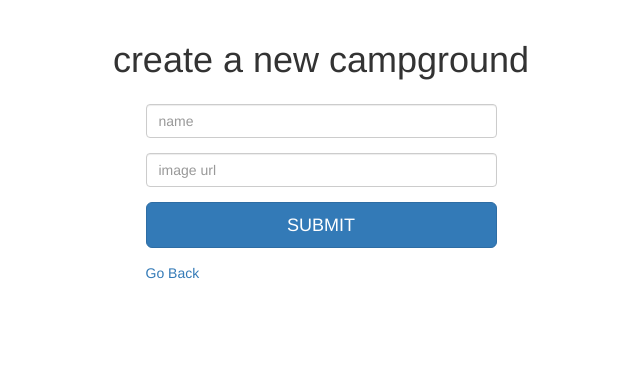
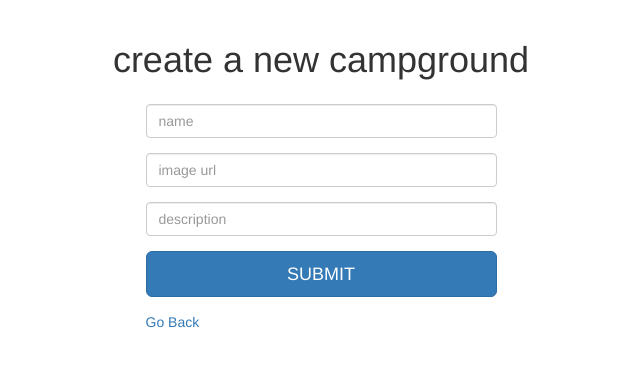
Before and after one commit to sanjeetboora/YelpCamp, a Node server app: page /campgrounds/new in a window 1280 px wide. Shown: the part 52-419 px from the top of the page, without its empty margins (319-959 px from the left). Run offline with Node 20, Linux system fonts and the light colour scheme; some libraries are stand-ins or nearby versions.

Commit message:
description field and show page odf campground  added

```diff
--- a/app.js
+++ b/app.js
@@ -9,15 +9,17 @@
 
 // SCHEMA SETUP FOR CAMPGROUND
  var campgroundSchema = new mongoose.Schema({
- 	name:String,
- 	image:String
+ 	name: String,
+ 	image: String,
+ 	description: String
  });
 
  var Campground = mongoose.model("Campground", campgroundSchema);
 
  // Campground.create({
  // 	name : "Tsomoriri Camp",
- // 	image : "https://cdn.kettik.com/covers/176/images/b2fc10318b61fa9170da520b5765fc66medium.jpg"
+ // 	image : "https://cdn.kettik.com/covers/176/images/b2fc10318b61fa9170da520b5765fc66medium.jpg",
+ // 	description : "From the land of the lamas, Thiksey Monastery welcomes the adventurous traveller to our unique destination, the Chamba Camp, Thiksey. The Ultimate Travelling Camp introduces glamping in India "
  // }, function(err,campground) {
  // 	if(err){
  // 		console.log(err);
@@ -32,7 +34,7 @@
  	res.render("landing");
  });
 
-// ALL CAMPGROUNDS PAGE
+// INDEX ROUTE -> TO SHOW ALL CAMPGROUNDS
  app.get('/campgrounds',function (req,res) {
  	// GET ALL CAMPGROUNDS FROM DB
  	Campground.find({},function(err,allCampgrounds) {
@@ -40,16 +42,18 @@
  			console.log(err);
  		}
  		else{
- 			res.render("campgrounds",{camps:allCampgrounds});
+ 			res.render("index",{camps:allCampgrounds});
  		}
  	});
  });
 
+// CREATE ROUTE -> TO CREATE A NEW CAMPGROUND TO DB
  app.post('/campgrounds',function (req,res) {
  	// GET DATA FROM NFORM AND CREATE NEW CAMPGROUND
  	var name = req.body.name;
  	var image = req.body.image;
- 	var newcamp = {name:name , image:image};
+ 	var desc = req.body.description;
+ 	var newcamp = {name:name , image:image, description:desc};
  	// CREATE NEW CAMPGROUND AND SAVE TO DB
  	Campground.create(newcamp,function (err, newlyCreated) {
  		if(err){
@@ -63,10 +67,25 @@
 
  });
 
+// NEW ROUTE -> TO SHOW FORM TO CREATE A NEW CAMPGROUND
  app.get('/campgrounds/new',function (req,res) {
- 	res.render("new.ejs");
+ 	res.render("new");
  });
 
+// SHOW ROUTE -> TO SHOW DETAILS OF A CAMPGROUND
+ app.get('/campgrounds/:id',function (req,res) {
+ 	// FIND CAMPGROUND WITH PROVIDED ID
+ 	Campground.findById(req.params.id,function (err,foundCampground) {
+ 		if(err){
+ 			console.log(err);
+ 		}
+ 		else{
+ 			// RENDER SHOW TEMPLATE OF THAT CAMPGROUND
+ 			res.render("show", {campground : foundCampground});
+ 		}
+ 	});
+
+ });
 
 
  app.listen(3000,function() {
--- a/views/campgrounds.ejs
+++ b/views/index.ejs
@@ -18,6 +18,9 @@
 				<div class="caption">
 					<h4><%= camp.name %></h4>
 				</div>
+				<p>
+					<a href="/campgrounds/<%= camp._id %>" class="btn btn-primary">More Info</a>
+				</p>
 			</div>
 		</div>
 
--- a/views/new.ejs
+++ b/views/new.ejs
@@ -8,6 +8,7 @@
 				<div class="form-group"><input class="form-control" type="text" placeholder="name" name="name"></div>
 				<div class="form-group"><input class="form-control" type="text" placeholder="image url" name="image">
 				</div>
+				<div class="form-group"><input class="form-control" type="text" placeholder="description" name="description"></div>
 				<div class="form-group"><button class="btn btn-lg btn-primary btn-block">SUBMIT</button></div>
 			</form>
 			<a href="/campgrounds">Go Back</a>
--- /dev/null
+++ b/views/show.ejs
@@ -0,0 +1,3 @@
+<h1><%= campground.name %></h1>
+<img src="<%= campground.image %>">
+<p><%= campground.description %></p>
```
